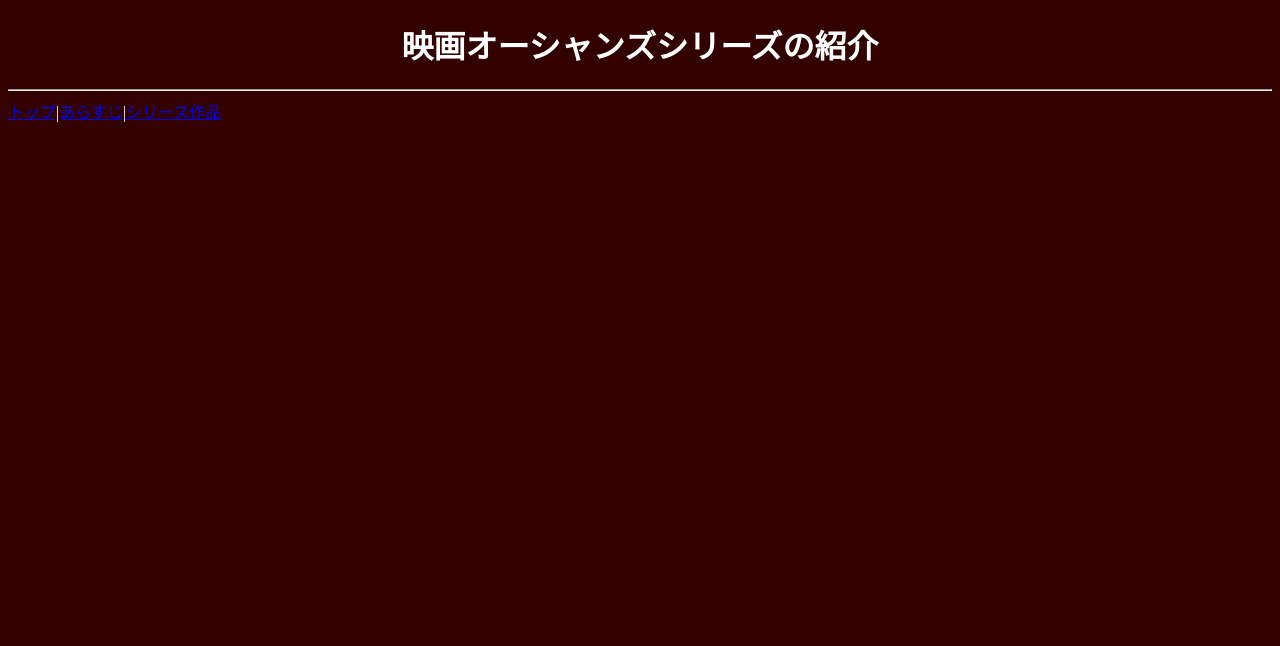
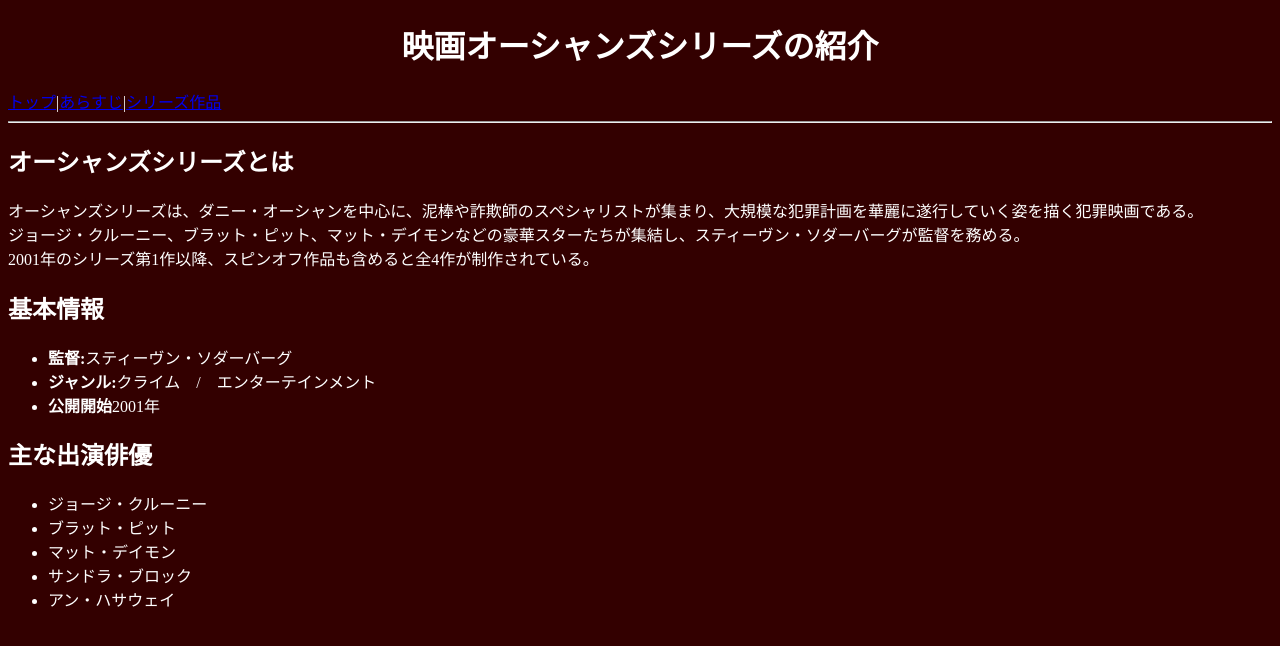
Before and after one commit to wed2025-004/information-processing-4th, a plain HTML site: page index.html in a window 1280 px wide. Drawn offline with Linux system fonts and the light colour scheme.

Commit message:
Update index.html

```diff
--- a/index.html
+++ b/index.html
@@ -8,8 +8,30 @@
 </head>
 <body>
     <h1>映画オーシャンズシリーズの紹介</h1>
+    <a href="index.html">トップ</a>|<a href="history.html">あらすじ</a>|<a href="artist.html">シリーズ作品</a>
     <hr>
-    <a href="index.html">トップ</a>|<a href="story.html">あらすじ</a>|<a href="series.html">シリーズ作品</a>
+    <h2>オーシャンズシリーズとは</h2>
+    <p>オーシャンズシリーズは、ダニー・オーシャンを中心に、泥棒や詐欺師のスペシャリストが集まり、大規模な犯罪計画を華麗に遂行していく姿を描く犯罪映画である。
+        <br>ジョージ・クルーニー、ブラット・ピット、マット・デイモンなどの豪華スターたちが集結し、スティーヴン・ソダーバーグが監督を務める。<br>
+        2001年のシリーズ第1作以降、スピンオフ作品も含めると全4作が制作されている。
+    </p>
 
+    <h2>基本情報</h2>
+    <ul class="info-list">
+        <li><strong>監督:</strong>スティーヴン・ソダーバーグ</li>
+        <li><strong>ジャンル:</strong>クライム　/　エンターテインメント</li>
+        <li><strong>公開開始</strong>2001年</li>
+    </ul>
+
+    <section>
+    <h2>主な出演俳優</h2>
+    <ul>
+        <li>ジョージ・クルーニー</li>
+        <li>ブラット・ピット</li>
+        <li>マット・デイモン</li>
+        <li>サンドラ・ブロック</li>
+        <li>アン・ハサウェイ</li>
+    </ul>
+    </section>
 </body>
 </html>
```
